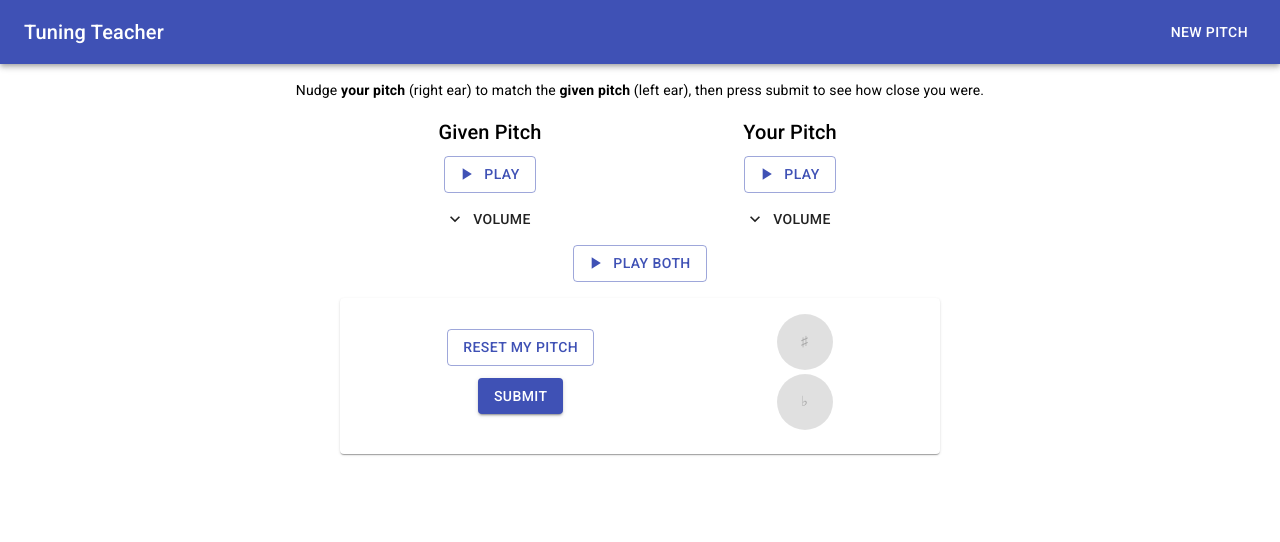
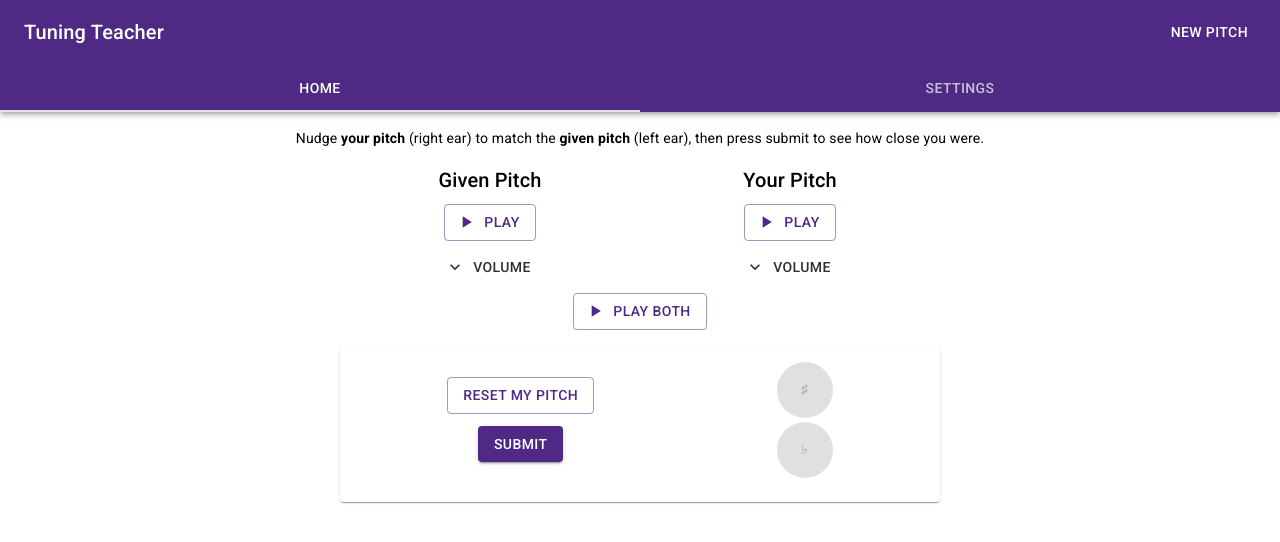
Before and after one commit to Joonpark13/tuning-teacher, a React (Create React App) app: page / in a window 1280 px wide. Shown: the top 542 px of the page. Built offline with nearby package versions, Linux system fonts and the light colour scheme.

Commit message:
Pitch range settings

```diff
--- a/src/App.js
+++ b/src/App.js
@@ -1,22 +1,44 @@
 import React, { useState } from 'react';
 import styled from 'styled-components';
 import { v4 } from 'uuid';
-import { AppBar, Toolbar, Typography, Button, Snackbar } from '@material-ui/core';
+import { AppBar, Toolbar, Typography, Button, Snackbar, Tabs, Tab, createMuiTheme, ThemeProvider } from '@material-ui/core';
 import { Alert } from '@material-ui/lab';
-import Main from './Main';
+import Home from './Home';
+import Settings from './Settings';
+import { SettingsContext } from './context';
+import { NORTHWESTERN_PURPLE, NORTHWESTERN_PURPLE_10, RICH_BLACK_80 } from './colors';
 
-const StyledToolbar = styled(Toolbar)`
-  display: flex;
-  justify-content: space-between;
+const theme = createMuiTheme({
+  palette: {
+    primary: {
+      main: NORTHWESTERN_PURPLE,
+    },
+    secondary: {
+      main: NORTHWESTERN_PURPLE_10,
+    },
+    text: {
+      primary: RICH_BLACK_80,
+    },
+  },
+});
+
+const AppTitle = styled(Typography)`
+  flex-grow: 1;
 `;
 
-const BodyWrapper = styled.div`
-  padding: 16px;
-`;
+const initialSettings = {
+  pitchRange: {
+    lower: 'C3',
+    upper: 'B4',
+  },
+};
 
 function App() {
   const [key, setKey] = useState(v4());
   const [snackbarOpen, setSnackbarOpen] = useState(false);
+  const [currentTab, setCurrentTab] = useState(0);
+
+  const settingsState = useState(initialSettings);
 
   function handleNewPitch() {
     setKey(v4());
@@ -30,21 +52,32 @@ function App() {
   }
 
   return (
+    <ThemeProvider theme={theme}>
+      <SettingsContext.Provider value={settingsState}>
         <main>
           <AppBar position="sticky">
-        <StyledToolbar>
-          <Typography variant="h6">
+            <Toolbar>
+              <AppTitle variant="h6">
                 Tuning Teacher
-          </Typography>
+              </AppTitle>
+              {currentTab === 0 && (
                 <Button color="inherit" onClick={handleNewPitch}>
                   New Pitch
                 </Button>
-        </StyledToolbar>
+              )}
+            </Toolbar>
+
+            <Tabs variant="fullWidth" value={currentTab} onChange={(event, value) => setCurrentTab(value)}>
+              <Tab label="Home" />
+              <Tab label="Settings" />
+            </Tabs>
           </AppBar>
 
-      <BodyWrapper>
-        <Main key={key} onNewPitch={handleNewPitch} />
-      </BodyWrapper>
+          {currentTab === 0 ? (
+            <Home key={key} onNewPitch={handleNewPitch} />
+          ) : (
+            <Settings />
+          )}
 
           <Snackbar open={snackbarOpen} autoHideDuration={4000} onClose={handleCloseSnackbar}>
             <Alert severity="success">
@@ -52,6 +85,8 @@ function App() {
             </Alert>
           </Snackbar>
         </main>
+      </SettingsContext.Provider>
+    </ThemeProvider>
   );
 }
 
--- a/src/Main.js
+++ b/src/Home.js
@@ -1,4 +1,4 @@
-import React, { useState } from 'react';
+import React, { useState, useContext } from 'react';
 import PropTypes from 'prop-types';
 import styled from 'styled-components';
 import { Typography, Button } from '@material-ui/core';
@@ -7,7 +7,12 @@ import Pitch from './Pitch';
 import Controls from './Controls';
 import ResultDialog from './ResultDialog';
 import { useSynth, usePressAndHold } from './hooks';
+import { SettingsContext } from './context';
 import { HARD_LEFT, HARD_RIGHT, NOTES } from './constants';
+
+const BodyWrapper = styled.div`
+  padding: 16px;
+`;
 
 const SectionWrapper = styled.section`
   margin-bottom: 16px;
@@ -34,8 +39,14 @@ const MaxWidthWrapper = styled.div`
   margin: auto;
 `;
 
-function Main({ onNewPitch }) {
-  const initialPitch = NOTES[Math.floor(Math.random() * NOTES.length)];
+function getNotePool(lower, upper) {
+  return NOTES.slice(NOTES.indexOf(lower), NOTES.indexOf(upper) + 1);
+}
+
+function Home({ onNewPitch }) {
+  const [settings] = useContext(SettingsContext);
+  const NOTE_POOL = getNotePool(settings.pitchRange.lower, settings.pitchRange.upper);
+  const initialPitch = NOTE_POOL[Math.floor(Math.random() * NOTE_POOL.length)];
   const randomOffset = Math.floor(Math.random() * 150) - 75; // up to 75 cents above or below the initial pitch
   const given = useSynth(initialPitch, 0, 'triangle', HARD_LEFT);
   const your = useSynth(initialPitch, randomOffset, 'sine', HARD_RIGHT);
@@ -70,7 +81,7 @@ function Main({ onNewPitch }) {
   }
 
   return (
-    <div>
+    <BodyWrapper>
       <SectionWrapper>
         <InstructionWrapper>
           <Typography variant="body2">
@@ -115,12 +126,12 @@ function Main({ onNewPitch }) {
         centsOff={your.currentOffset}
         onNewPitch={onNewPitch}
       />
-    </div>
+    </BodyWrapper>
   );
 }
 
-Main.propTypes = {
+Home.propTypes = {
   onNewPitch: PropTypes.func,
 };
 
-export default Main;
+export default Home;
--- /dev/null
+++ b/src/Settings.js
@@ -0,0 +1,141 @@
+import React, { useState, useContext } from 'react';
+import styled from 'styled-components';
+import { Typography, TextField, Divider, Snackbar } from '@material-ui/core';
+import { Alert } from '@material-ui/lab';
+import SettingsSection from './SettingsSection';
+import { SettingsContext } from './context';
+import { NOTES } from './constants';
+
+const PitchRangeDescription = styled(Typography)`
+  margin-bottom: 8px;
+  display: block;
+`;
+
+const PitchRangeContent = styled.div`
+  display: flex;
+  justify-content: space-between;
+`;
+
+const PitchRangeInput = styled(TextField)`
+  width: 100px;
+`;
+
+function pitchRangeIsValid(lower, upper) {
+  const lowerIndex = NOTES.indexOf(lower);
+  const upperIndex = NOTES.indexOf(upper);
+  return lowerIndex < upperIndex;
+}
+
+function isLowerPitchValid(lower, upper) {
+  return NOTES.includes(lower) && pitchRangeIsValid(lower, upper);
+}
+
+function isUpperPitchValid(lower, upper) {
+  return NOTES.includes(upper) && pitchRangeIsValid(lower, upper);
+}
+
+function getLowerErrorText(lower, upper) {
+  if (!NOTES.includes(lower)) {
+    return 'Must be a valid note.';
+  }
+  if (!pitchRangeIsValid(lower, upper)) {
+    return 'Must be lower than upper pitch.';
+  }
+  return null;
+}
+
+function getUpperErrorText(lower, upper) {
+  if (!NOTES.includes(upper)) {
+    return 'Must be a valid note.';
+  }
+  if (!pitchRangeIsValid(lower, upper)) {
+    return 'Must be higher than lower pitch.';
+  }
+  return null;
+}
+
+export default function Settings() {
+  const [settings, setSettings] = useContext(SettingsContext);
+  const [lowerPitch, setLowerPitch] = useState(settings.pitchRange.lower);
+  const [upperPitch, setUpperPitch] = useState(settings.pitchRange.upper);
+
+  const [snackbarOpen, setSnackbarOpen] = useState(false);
+
+  function handleLowerPitchChange(event) {
+    const newValue = event.target.value;
+    const currentUpperPitch = settings.pitchRange.upper;
+
+    setLowerPitch(newValue);
+
+    if (isLowerPitchValid(newValue, currentUpperPitch)) {
+      setSettings({
+        ...settings,
+        pitchRange: {
+          lower: newValue,
+          upper: currentUpperPitch,
+        },
+      });
+      setSnackbarOpen(true);
+    }
+  }
+
+  function handleUpperPitchChange(event) {
+    const newValue = event.target.value;
+    const currentLowerPitch = settings.pitchRange.lower;
+
+    setUpperPitch(newValue);
+
+    if (isUpperPitchValid(currentLowerPitch, newValue)) {
+      setSettings({
+        ...settings,
+        pitchRange: {
+          lower: currentLowerPitch,
+          upper: newValue,
+        },
+      });
+      setSnackbarOpen(true);
+    }
+  }
+
+  function handleCloseSnackbar(event, reason) {
+    if (reason !== 'clickaway') {
+      setSnackbarOpen(false);
+    }
+  }
+
+  return (
+    <div>
+      <SettingsSection title="Pitch Range">
+        <PitchRangeDescription variant="caption">
+          The given pitch is randomly selected from the following range:
+        </PitchRangeDescription>
+
+        <PitchRangeContent>
+          <PitchRangeInput
+            size="small"
+            label="Lower"
+            value={lowerPitch}
+            onChange={handleLowerPitchChange}
+            error={!isLowerPitchValid(lowerPitch, settings.pitchRange.upper)}
+            helperText={getLowerErrorText(lowerPitch, settings.pitchRange.upper)}
+          />
+          <Divider orientation="vertical" flexItem />
+          <PitchRangeInput
+            size="small"
+            label="Upper"
+            value={upperPitch}
+            onChange={handleUpperPitchChange}
+            error={!isUpperPitchValid(settings.pitchRange.lower, upperPitch)}
+            helperText={getUpperErrorText(settings.pitchRange.lower, upperPitch)}
+          />
+        </PitchRangeContent>
+      </SettingsSection>
+
+      <Snackbar open={snackbarOpen} autoHideDuration={4000} onClose={handleCloseSnackbar}>
+        <Alert severity="success">
+          Settings saved.
+        </Alert>
+      </Snackbar>
+    </div>
+  );
+}
--- /dev/null
+++ b/src/SettingsSection.js
@@ -0,0 +1,29 @@
+import React from 'react'
+import PropTypes from 'prop-types';
+import styled from 'styled-components';
+import { Typography, Divider } from '@material-ui/core';
+
+const SettingsSectionWrapper = styled.div`
+  padding: 16px;
+`;
+
+const Title = styled(Typography)`
+  margin-bottom: 8px;
+`;
+
+export default function SettingsSection({ title, children }) {
+  return (
+    <>
+      <SettingsSectionWrapper>
+        <Title variant="subtitle2">{title}</Title>
+
+        {children}
+      </SettingsSectionWrapper>
+      <Divider />
+    </>
+  );
+}
+
+SettingsSection.propTypes = {
+  title: PropTypes.string.isRequired,
+};
--- /dev/null
+++ b/src/colors.js
@@ -0,0 +1,4 @@
+// https://www.northwestern.edu/brand/visual-identity/color/digital-colors.html
+export const NORTHWESTERN_PURPLE = '#4E2A84';
+export const NORTHWESTERN_PURPLE_10 = '#E4E0EE';
+export const RICH_BLACK_80 = '#342F2E';
--- a/src/constants.js
+++ b/src/constants.js
@@ -2,6 +2,7 @@ export const HARD_LEFT = -1;
 export const HARD_RIGHT = 1;
 export const CORRECTNESS_THRESHOLD = 5;
 export const NOTES = [
+  'C2', 'C#2', 'D2', 'D#2', 'E2', 'F2', 'F#2', 'G2', 'G#2', 'A2', 'A#2', 'B2',
   'C3', 'C#3', 'D3', 'D#3', 'E3', 'F3', 'F#3', 'G3', 'G#3', 'A3', 'A#3', 'B3',
   'C4', 'C#4', 'D4', 'D#4', 'E4', 'F4', 'F#4', 'G4', 'G#4', 'A4', 'A#4', 'B4',
   'C5', 'C#5', 'D5', 'D#5', 'E5', 'F5', 'F#5', 'G5', 'G#5', 'A5', 'A#5', 'B5',
--- /dev/null
+++ b/src/context.js
@@ -0,0 +1,3 @@
+import { createContext } from 'react';
+
+export const SettingsContext = createContext([null, null]);
--- a/src/index.css
+++ b/src/index.css
@@ -1,8 +1,10 @@
+html {
+  height: 100%;
+}
+
 body {
+  height: 100%;
   margin: 0;
-  font-family: -apple-system, BlinkMacSystemFont, 'Segoe UI', 'Roboto', 'Oxygen',
-    'Ubuntu', 'Cantarell', 'Fira Sans', 'Droid Sans', 'Helvetica Neue',
-    sans-serif;
   -webkit-font-smoothing: antialiased;
   -moz-osx-font-smoothing: grayscale;
 }
@@ -11,3 +13,7 @@ code {
   font-family: source-code-pro, Menlo, Monaco, Consolas, 'Courier New',
     monospace;
 }
+
+#root {
+  height: 100%;
+}
```
Lines whose indentation alone changed are shown as unchanged.
